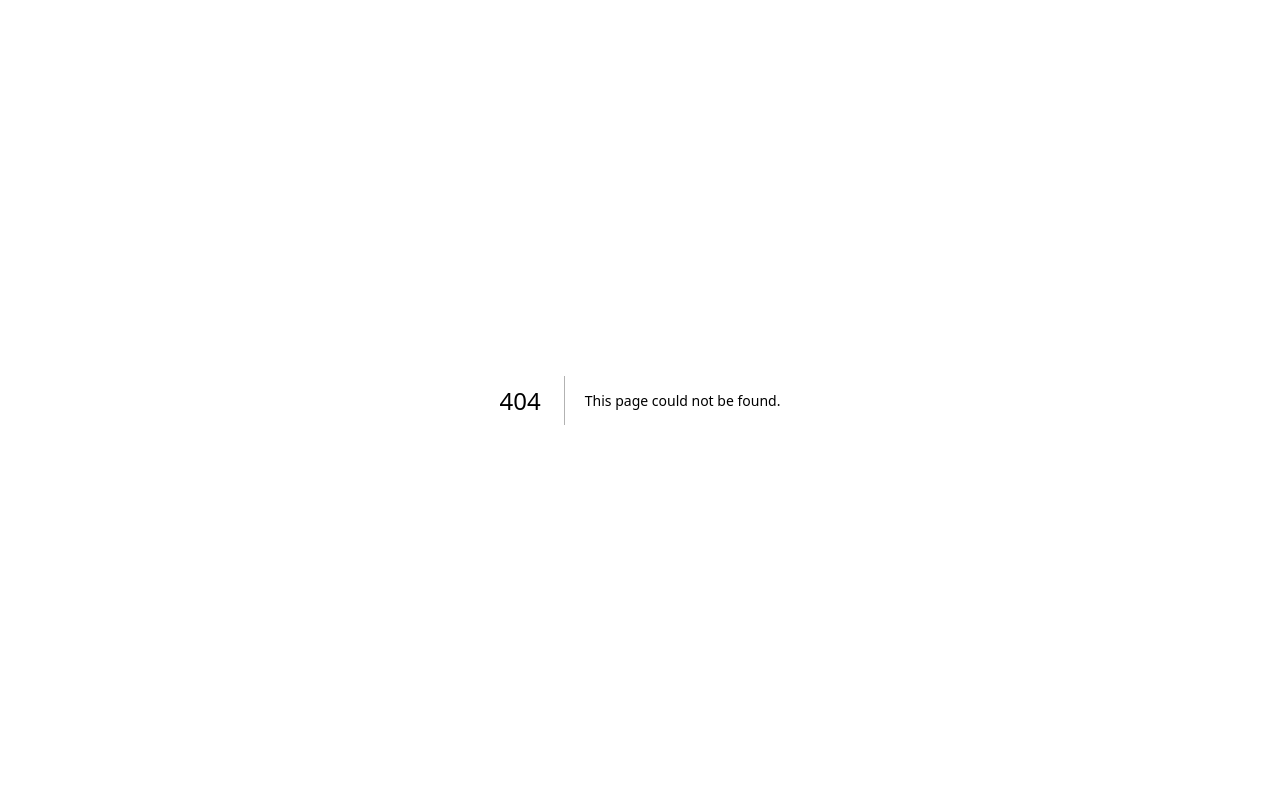
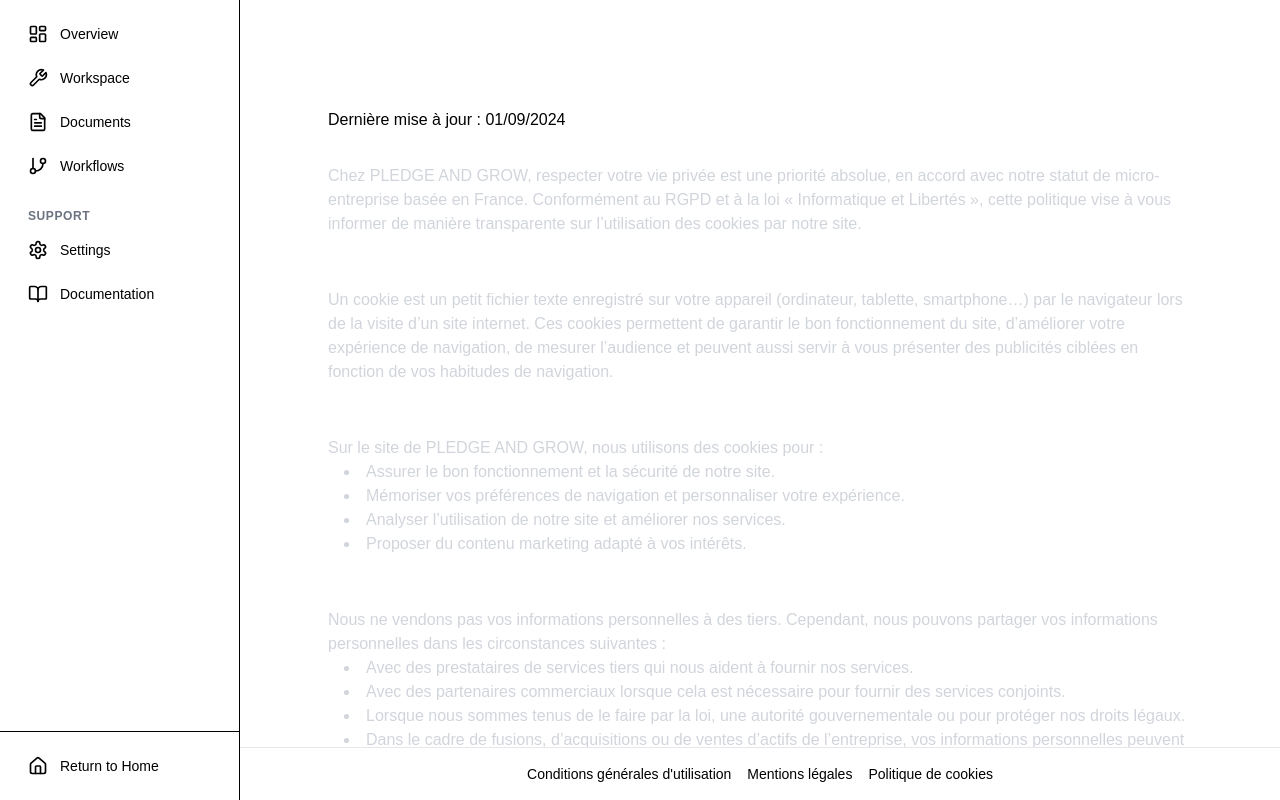
Before and after one commit to pledgeandgrow/pledge-workspace, a Next.js app: page /politique-de-cookies in a window 1280 px wide. Before the commit this address had no page. Built offline with nearby package versions, Linux system fonts and the light colour scheme.

Commit message:
politique de cookies

```diff
--- a/src/app/documentation/layout.tsx
+++ b/src/app/documentation/layout.tsx
@@ -1,6 +1,5 @@
 "use client";
 
-import { DashboardFooter } from "@/components/dashboard/DashboardFooter";
 import { DashboardSidebar } from "@/components/dashboard/DashboardSidebar";
 import { DocSidebar } from "@/components/documentation/DocSidebar";
 
--- /dev/null
+++ b/src/app/politique-de-cookies/layout.tsx
@@ -0,0 +1,20 @@
+import { DashboardSidebar } from "@/components/dashboard/DashboardSidebar";
+import { DashboardFooter } from "@/components/dashboard/DashboardFooter";
+
+export default function PolitiqueCookiesLayout({
+  children,
+}: {
+  children: React.ReactNode;
+}) {
+  return (
+    <div className="flex h-screen bg-background">
+      <DashboardSidebar />
+      <div className="flex flex-1 flex-col">
+        <div className="flex-1 overflow-auto p-6">
+          {children}
+        </div>
+        <DashboardFooter />
+      </div>
+    </div>
+  );
+}
--- /dev/null
+++ b/src/app/politique-de-cookies/page.tsx
@@ -0,0 +1,82 @@
+"use client";
+
+export default function PolitiqueCookiesPage() {
+  return (
+    <div className="max-w-4xl mx-auto px-4 py-10">
+      <h1 className="text-3xl font-bold mb-2 text-white">Politique de cookies</h1>
+      <p className="text-muted-foreground mb-8">Dernière mise à jour : 01/09/2024</p>
+
+      <div className="space-y-6 text-sm md:text-base text-gray-300">
+        <p>
+          Chez PLEDGE AND GROW, respecter votre vie privée est une priorité absolue, en accord avec notre statut de micro-entreprise basée en France. Conformément au RGPD et à la loi « Informatique et Libertés », cette politique vise à vous informer de manière transparente sur l’utilisation des cookies par notre site.
+        </p>
+
+        <section>
+          <h2 className="font-semibold text-white mb-1">1. Qu'est-ce qu'un cookie ?</h2>
+          <p>
+            Un cookie est un petit fichier texte enregistré sur votre appareil (ordinateur, tablette, smartphone…) par le navigateur lors de la visite d’un site internet. Ces cookies permettent de garantir le bon fonctionnement du site, d’améliorer votre expérience de navigation, de mesurer l’audience et peuvent aussi servir à vous présenter des publicités ciblées en fonction de vos habitudes de navigation.
+          </p>
+        </section>
+
+        <section>
+          <h2 className="font-semibold text-white mb-1">2. Comment utilisons-nous les cookies ?</h2>
+          <p>Sur le site de PLEDGE AND GROW, nous utilisons des cookies pour :</p>
+          <ul className="list-disc list-inside ml-4">
+            <li>Assurer le bon fonctionnement et la sécurité de notre site.</li>
+            <li>Mémoriser vos préférences de navigation et personnaliser votre expérience.</li>
+            <li>Analyser l’utilisation de notre site et améliorer nos services.</li>
+            <li>Proposer du contenu marketing adapté à vos intérêts.</li>
+          </ul>
+        </section>
+
+        <section>
+          <h2 className="font-semibold text-white mb-1">3. Consentement</h2>
+          <p>
+            Nous ne vendons pas vos informations personnelles à des tiers. Cependant, nous pouvons partager vos informations personnelles dans les circonstances suivantes :
+          </p>
+          <ul className="list-disc list-inside ml-4">
+            <li>Avec des prestataires de services tiers qui nous aident à fournir nos services.</li>
+            <li>Avec des partenaires commerciaux lorsque cela est nécessaire pour fournir des services conjoints.</li>
+            <li>Lorsque nous sommes tenus de le faire par la loi, une autorité gouvernementale ou pour protéger nos droits légaux.</li>
+            <li>Dans le cadre de fusions, d’acquisitions ou de ventes d’actifs de l’entreprise, vos informations personnelles peuvent être transférées à un tiers.</li>
+          </ul>
+        </section>
+
+        <section>
+          <h2 className="font-semibold text-white mb-1">4. Sécurité et confidentialité</h2>
+          <p>
+            Nous nous engageons à utiliser les cookies de manière responsable, dans le respect de votre vie privée et conformément à la législation en vigueur. Les données collectées via les cookies sont sécurisées et ne sont pas partagées avec des tiers non autorisés.
+          </p>
+        </section>
+
+        <section>
+          <h2 className="font-semibold text-white mb-1">5. Mise à jour de la politique de cookies</h2>
+          <p>
+            Cette politique peut être mise à jour en fonction des évolutions législatives ou des modifications apportées à nos pratiques. Nous vous invitons à consulter régulièrement cette page pour rester informé. Pour toute question relative à notre utilisation des cookies, vous pouvez nous contacter directement sur <a href="mailto:contact@pledgeandgrow.com" className="underline text-blue-400">contact@pledgeandgrow.com</a>.
+          </p>
+        </section>
+
+        <section>
+          <h2 className="font-semibold text-white mb-1">6. Cookies et Technologies Similaires</h2>
+          <p>
+            Nous utilisons des cookies et des technologies similaires pour améliorer votre expérience sur notre site Web. Vous pouvez ajuster vos préférences de cookies dans les paramètres de votre navigateur. Pour plus d’informations, veuillez consulter notre politique d’utilisation des cookies.
+          </p>
+        </section>
+
+        <section>
+          <h2 className="font-semibold text-white mb-1">7. Modifications de la Politique de Confidentialité</h2>
+          <p>
+            Nous pouvons mettre à jour notre Politique de Confidentialité pour refléter les changements dans nos pratiques d’information. Si nous apportons des modifications significatives, nous vous en informerons par mail ou via notre site web avant que les changements ne prennent effet.
+          </p>
+        </section>
+
+        <section>
+          <h2 className="font-semibold text-white mb-1">8. Nous Contacter</h2>
+          <p>
+            Pour toute question ou préoccupation concernant cette politique ou vos informations personnelles, veuillez contacter PLEDGE AND GROW à <a href="mailto:contact@pledgeandgrow.com" className="underline text-blue-400">contact@pledgeandgrow.com</a>.
+          </p>
+        </section>
+      </div>
+    </div>
+  );
+}
--- a/src/components/dashboard/DashboardFooter.tsx
+++ b/src/components/dashboard/DashboardFooter.tsx
@@ -8,7 +8,7 @@ export function DashboardFooter() {
       <div className="flex justify-center space-x-4">
         <Link href="/cgu" className="hover:underline">Conditions générales d'utilisation</Link>
         <Link href="/mentions-legales" className="hover:underline">Mentions légales</Link>
-        <Link href="/politique-cookies" className="hover:underline">Politique de cookies</Link>
+        <Link href="/politique-de-cookies" className="hover:underline">Politique de cookies</Link>
       </div>
     </footer>
   );
```
